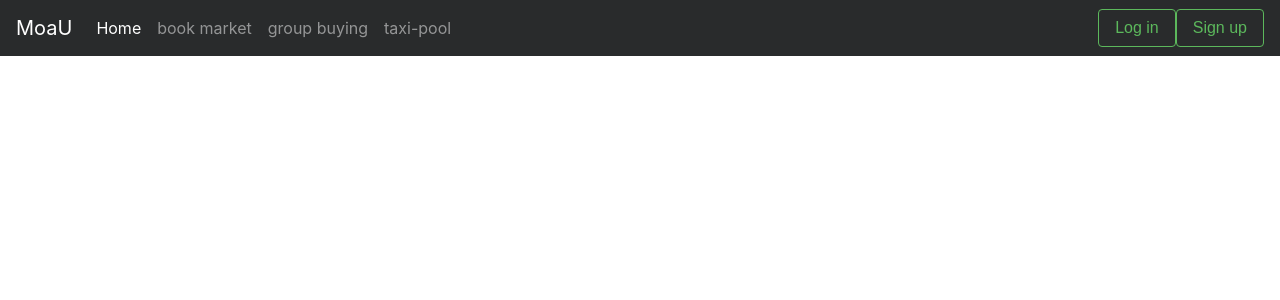
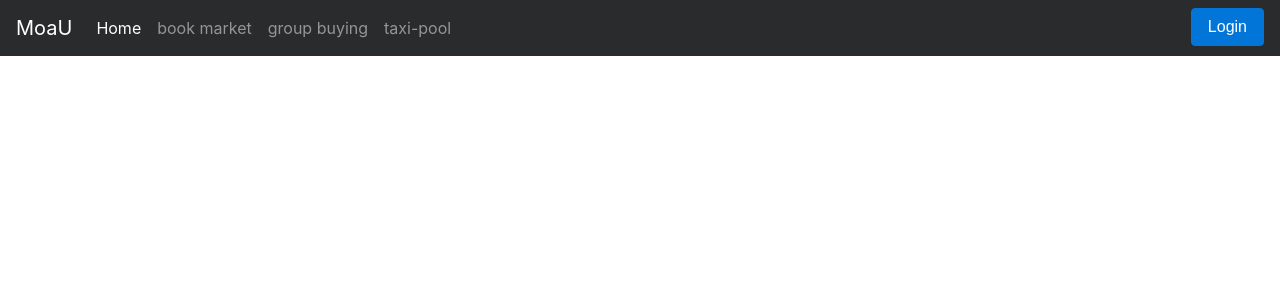
Before and after one commit to wowSH/DB_project, a Django app: page / in a window 1280 px wide. Shown: the top 300 px of the page. Run offline with Django 3.2, Linux system fonts and the light colour scheme; parts of the project's set-up code (start-up, migrations or seed data) failed here and were passed over; some libraries are stand-ins or nearby versions.

Commit message:
add social login Facebook function ref. https://beomi.github.io/2017/02/08/Setup-SocialAuth-for-Django/

```diff
--- a/envs.json
+++ b/envs.json
@@ -1,4 +1,4 @@
 {
-    "FACEBOOK_KEY" : "485502641781728"
+    "FACEBOOK_KEY" : "485502641781728",
     "FACEBOOK_SECRET" : "90744d326126ddb8e5afe28d23c03979"
 }
--- a/moau2/settings.py
+++ b/moau2/settings.py
@@ -166,8 +166,8 @@ STATIC_URL = '/static/'
 
 # social-django
 AUTHENTICATION_BACKENDS = [
-    'social_core.backends.facebook.FacebookOAuth2', # Facebook
-    'django.contrib.auth.backends.ModelBackend', # Django 기본 유저모델
+    'social_core.backends.facebook.FacebookOAuth2',
+    'django.contrib.auth.backends.ModelBackend',
 ]
 
 SOCIAL_AUTH_URL_NAMESPACE = 'social'
--- a/templates/base.html
+++ b/templates/base.html
@@ -45,12 +45,7 @@
           <button class="btn btn-outline-success my-2 my-sm-0" type="submit">Search</button>
         </form>
         -->
-        <form class="form-inline mt-2 mt-md-0">
-          <button class="btn btn-outline-success my-2 my-sm-0" type="submit">Log in</button>
-        </form>
-        <form class="form-inline mt-2 mt-md-0">
-          <button class="btn btn-outline-success my-2 my-sm-0" type="submit">Sign up</button>
-        </form>
+        <a href="{% url "social:begin" "facebook" %}"><button class="btn btn-primary">Login</button></a>
       </div>
     </nav>
 
```
Also changed, not shown: db.sqlite3.
